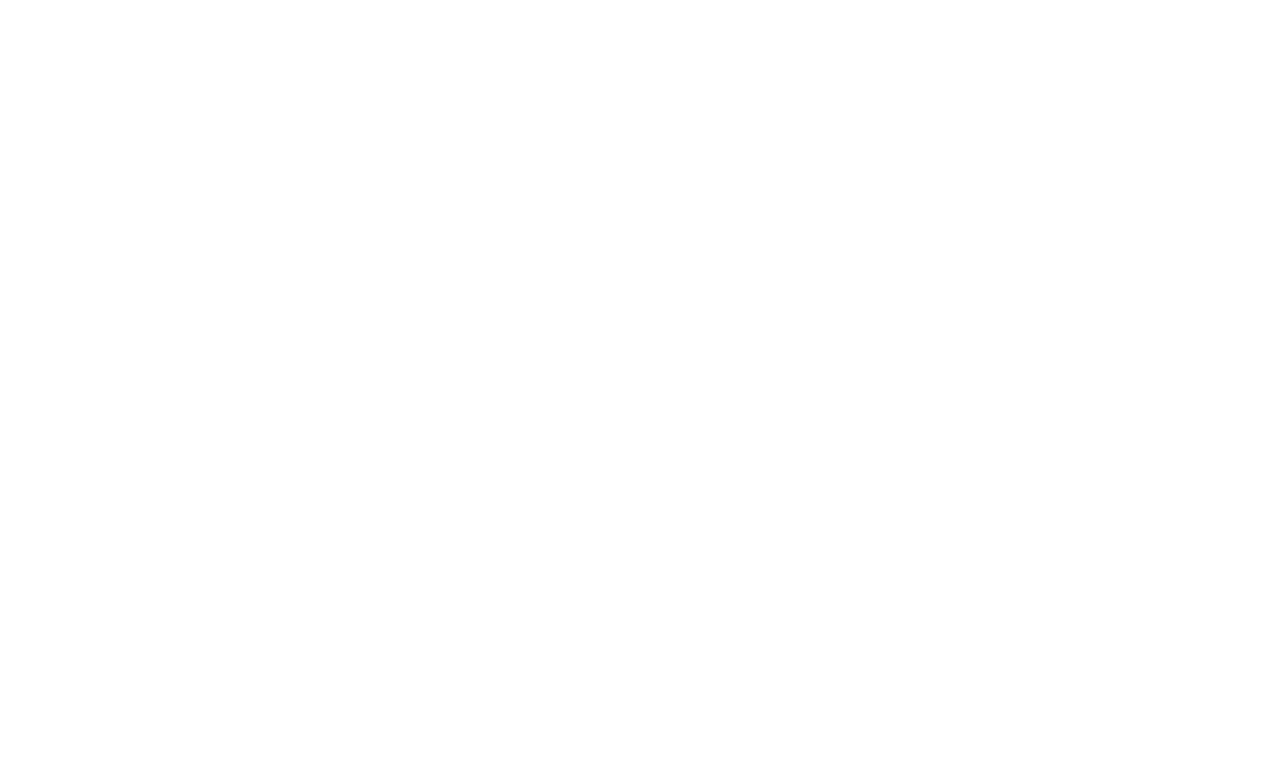
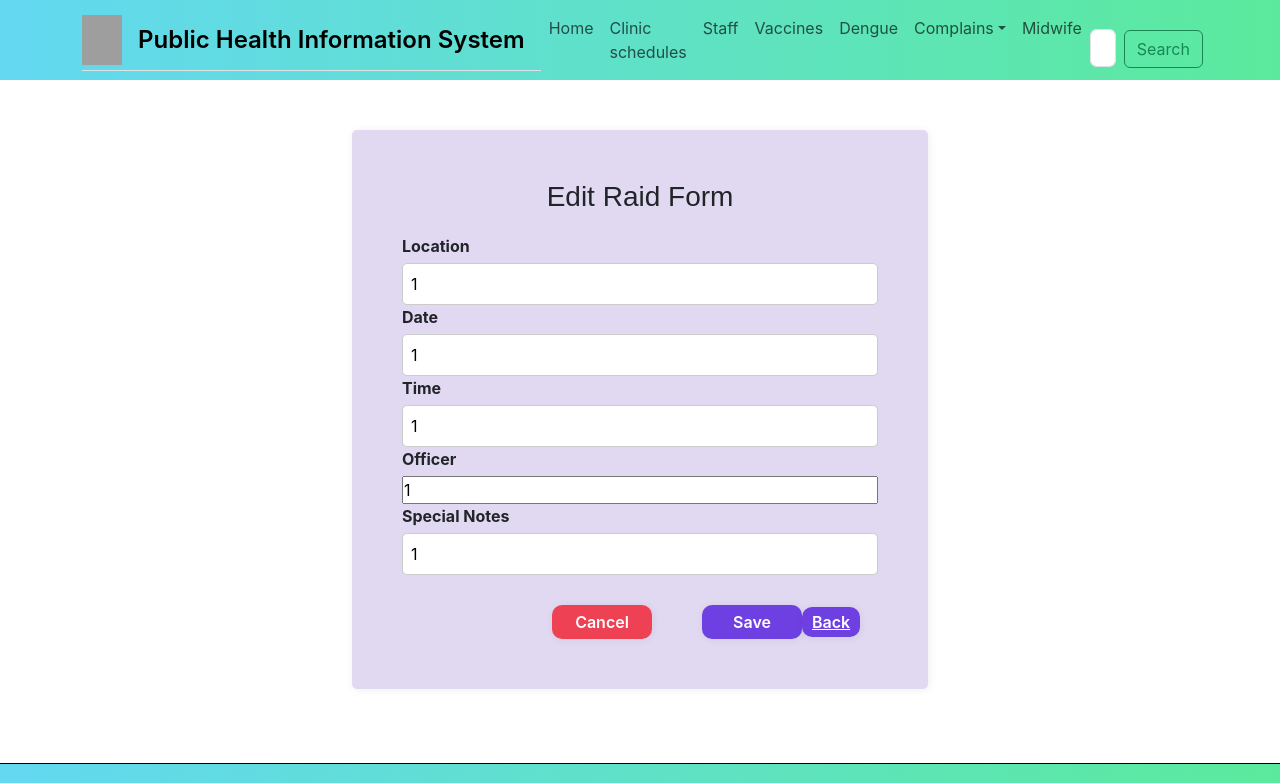
Before and after one commit to IT22025180/Public-Health-Care-System, a React (Create React App) app in the folder frontend/: page /RaidFormEdit/1/1/1/1/1/1 in a window 1280 px wide. Before the commit this address had no page. Shown: the top 783 px of the page. Built offline with nearby package versions, Linux system fonts and the light colour scheme; grey boxes are pictures that could not be loaded.

Commit message:
Maleesha

```diff
--- a/frontend/src/App.js
+++ b/frontend/src/App.js
@@ -63,6 +63,7 @@
 import FCReportStatus from './pages/FCReportStatus';
 import FCAnalMain from './pages/FCAnalyseMain';
 import RaidFormTable from './pages/RaidFormTable';
+import RaidFormEdit from './pages/RaidFormEdit';
 
 
 
@@ -272,6 +273,7 @@
           <Route path='/popup' element={<ModelPopup />} />
           <Route path='/FineAndCourtReportStatus' element={<FCReportStatus />} />
           <Route path='/FineAndCourtAnalyze' element={<FCAnalMain />} />
+          <Route path='/RaidFormEdit/:_id/:location/:date/:time/:officer/:sNote' element={<RaidFormEdit />} />
         </Routes>
       </Router>
     </AnimatePresence>
--- /dev/null
+++ b/frontend/src/pages/RaidFormEdit.js
@@ -0,0 +1,112 @@
+import React, { useState } from 'react';
+import { Link, useParams, useNavigate } from 'react-router-dom';
+import Layout from '../components/Layout';
+import Axios from 'axios';
+import Swal from 'sweetalert2';
+
+const RaidFormEdit = () => {
+  const { _id, location, date, time, officer, sNote } = useParams();
+  const [location_u, setflocation] = useState(location);
+  const [date_u, setfdate] = useState(date);
+  const [time_u, setftime] = useState(time);
+  const [officer_u, setfofficer] = useState(officer);
+  const [specialnotes_u, setfspecialnotes] = useState(sNote);
+  const [errorMessage, setErrorMessage] = useState('');
+  const navigate = useNavigate();
+
+  const updateRF = async () => {
+    try {
+      const response = await Axios.post(`http://localhost:4000/api/updateRF`, {
+        _id,
+        location: location_u,
+        date: date_u,
+        time: time_u,
+        officer: officer_u,
+        sNote: specialnotes_u,
+      });
+
+      console.log('Raid Form updated successfully:', response.data);
+    } catch (error) {
+      console.error('Error updating Raid Form:', error);
+    }
+  };
+
+  const updateF = async () => {
+    try {
+      await updateRF();
+      setflocation('');
+      setfdate('');
+      setftime('');
+      setfofficer('');
+      setfspecialnotes('');
+      navigate('/RaidFormTable');
+    } catch (error) {
+      console.log('Error', error);
+    }
+  };
+
+  const conUpdate = () => {
+    if (!location_u || !date_u || !time_u || !officer_u || !specialnotes_u) {
+      setErrorMessage('Please fill in all required fields');
+      return;
+    }
+    Swal.fire({
+      title: 'Do you want to save the changes?',
+      showDenyButton: true,
+      showCancelButton: true,
+      confirmButtonText: 'Save',
+      denyButtonText: `Don't save `,
+    }).then((result) => {
+      if (result.isConfirmed) {
+        Swal.fire('Saved', 'updated successfully!!', 'success');
+        updateF();
+      } else if (result.isDenied) {
+        Swal.fire('Changes are not saved', '', 'info');
+      }
+    });
+  };
+
+  return (
+    <Layout>
+      <div>
+        <div className='bdtitle'>
+          <h3 className='he3'>Edit Raid Form</h3>
+          <form className='addRF'>
+            <div className='input'>
+              <label htmlFor='location'>Location</label>
+              <input value={location_u} onChange={(e) => setflocation(e.target.value)} type='text' id='location' autoComplete='off' placeholder='Location' />
+            </div>
+
+            <div className='input'>
+              <label htmlFor='date'>Date</label>
+              <input value={date_u} onChange={(e) => setfdate(e.target.value)} type='text' id='date' autoComplete='off' placeholder='Date' />
+            </div>
+
+            <div className='input'>
+              <label htmlFor='time'>Time</label>
+              <input value={time_u} onChange={(e) => setftime(e.target.value)} type='text' id='time' autoComplete='off' placeholder='Time' />
+            </div>
+
+            <div className='input'>
+              <label htmlFor='officer'>Officer</label>
+              <input value={officer_u} onChange={(e) => setfofficer(e.target.value)} type='tel' id='officer' autoComplete='off' placeholder='Officer' />
+            </div>
+
+            <div className='input'>
+              <label htmlFor='specialnotes'>Special Notes</label>
+              <input value={specialnotes_u} onChange={(e) => setfspecialnotes(e.target.value)} type='text' id='specialnotes' autoComplete='off' placeholder='Special Notes' />
+            </div>
+
+            <button className='bdsubmit' type='submit'>Cancel</button>
+
+            <button onClick={conUpdate} className='bdsave' type='button'>Save</button>
+
+            <Link to='/RaidFormTable' className='bdsave'>Back</Link>
+          </form>
+        </div>
+      </div>
+    </Layout>
+  );
+};
+
+export default RaidFormEdit;
--- a/frontend/src/pages/RaidFormTable.js
+++ b/frontend/src/pages/RaidFormTable.js
@@ -2,6 +2,7 @@
 import '../styles/RaidFormTable.css';
 import Layout from '../components/Layout';
 import Axios from 'axios';
+import { Link } from 'react-router-dom';
 
 const RaidFormTable = () => {
     const [formtabledata, setFormTableData] = useState([]);
@@ -58,7 +59,9 @@
                                     <td>{formtable.officer}</td>
                                     <td>{formtable.sNote}</td>
                                     <td className='actionButtons'>
+                                        <Link to ={`/RaidFormEdit/${formtable._id}/${formtable.location}/${formtable.date}/${formtable.time}/${formtable.officer}/${formtable.sNote}`}>
                                         <button>Edit</button>
+                                        </Link>
                                     </td>
                                     <td onClick={() => deleteFormTableData(formtable._id)} className='deleteButtons'>
                                         <button>Delete</button>
```
Also changed, not shown: 1 other file (tests, documents, lock files or other folders).
